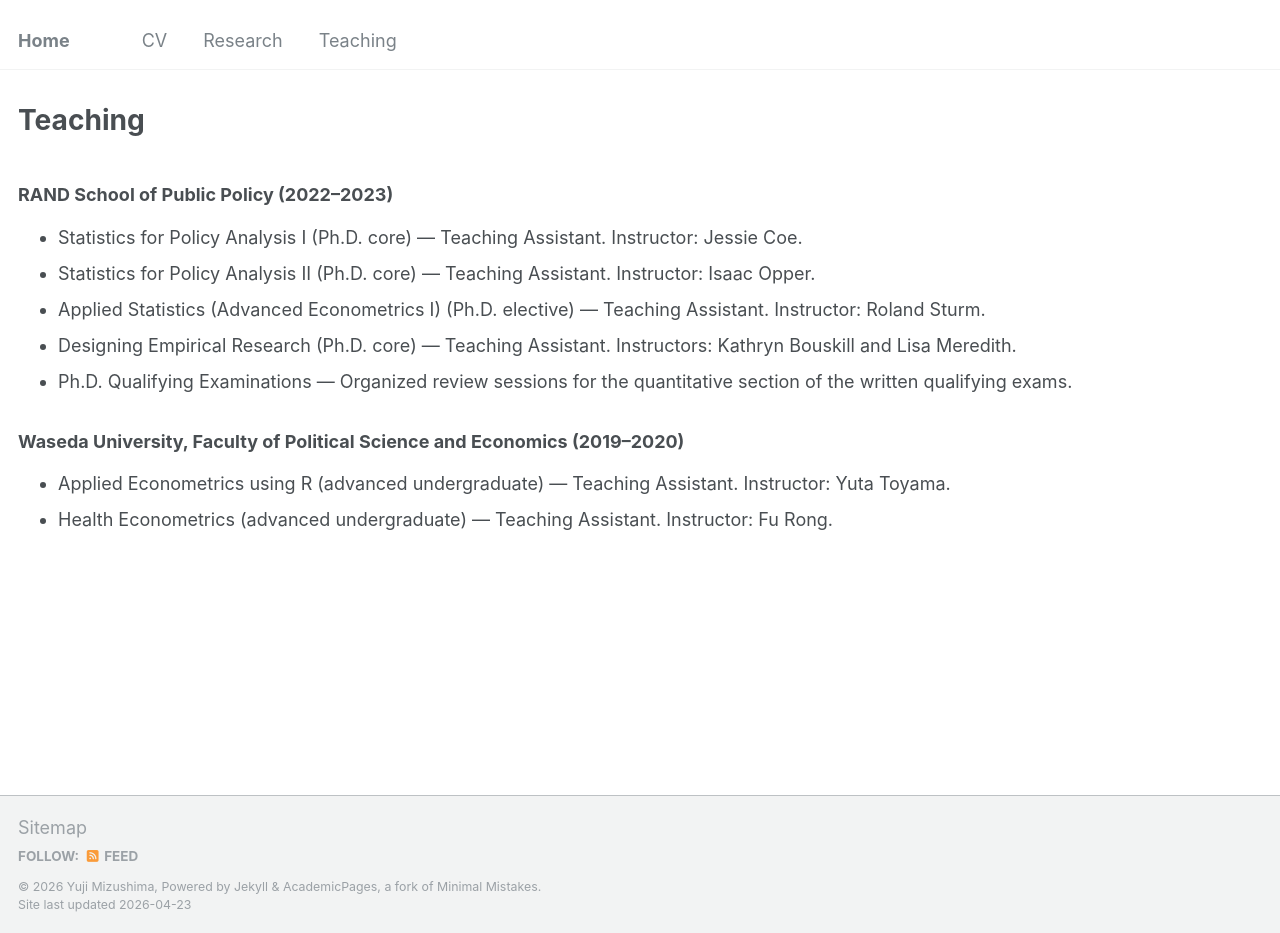
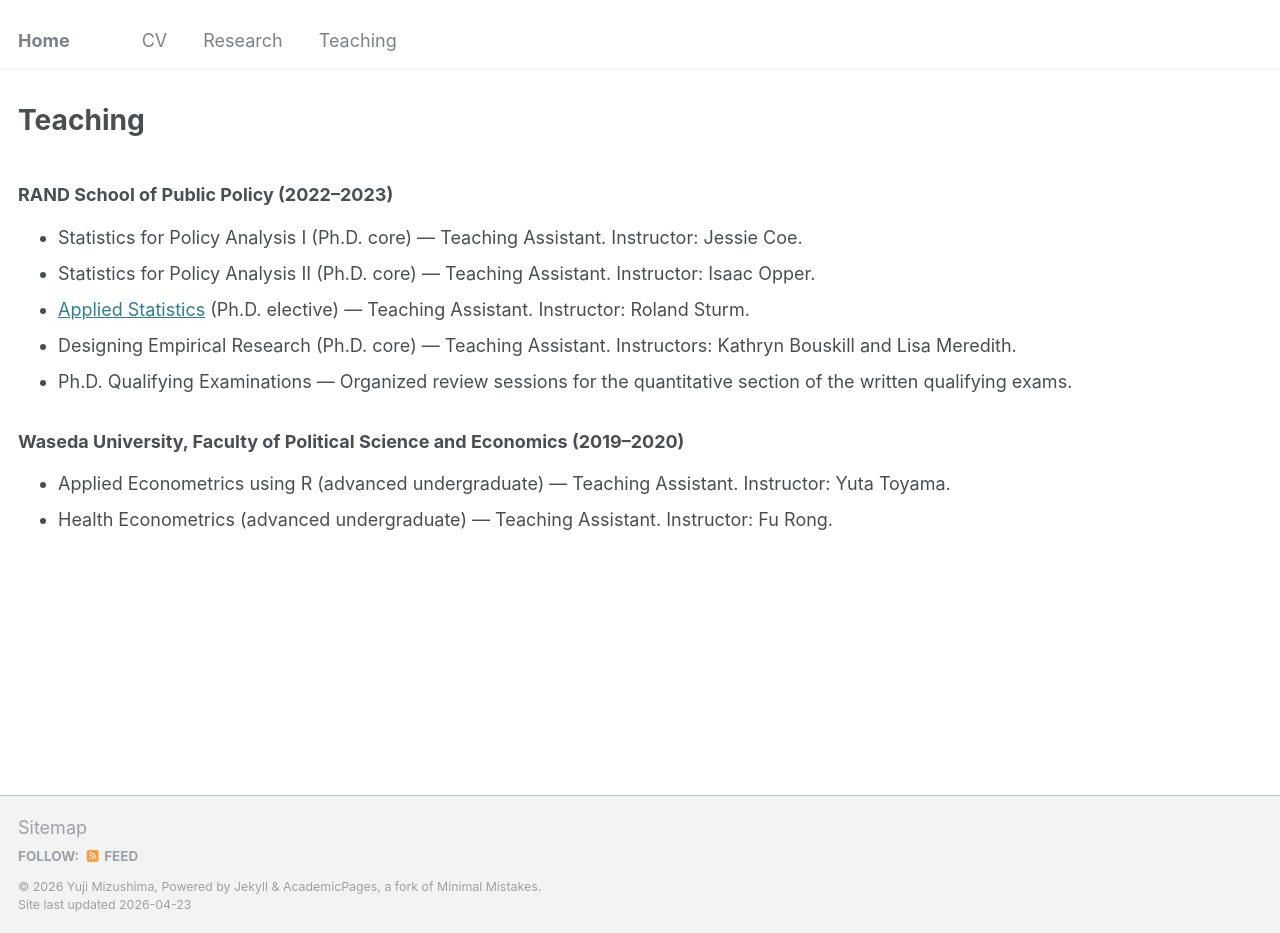
Before and after one commit to yujimizushima/yujimizushima.github.io, a Jekyll site: the page built from _pages/teaching.md, in a window 1280 px wide and 933 px high. Built offline with Jekyll 4.4.1, drawn with Linux system fonts in a browser that asks for light colours.

Commit message:
Update teaching.md

```diff
--- a/_pages/teaching.md
+++ b/_pages/teaching.md
@@ -37,7 +37,7 @@ classes: wide
       <span class="course-instructor">Instructor: Isaac Opper.</span>
     </li>
     <li>
-      <span class="course-title">Applied Statistics (Advanced Econometrics I)</span>
+      <span class="course-title"><a href="https://drive.google.com/file/d/1vrkEdFgPYzyCoaZF5aLdtYtsvfhq_iFs/view?usp=drive_link">Applied Statistics</a></span>
       <span class="course-meta"> (Ph.D. elective) — Teaching Assistant.</span>
       <span class="course-instructor">Instructor: Roland Sturm.</span>
     </li>
```
